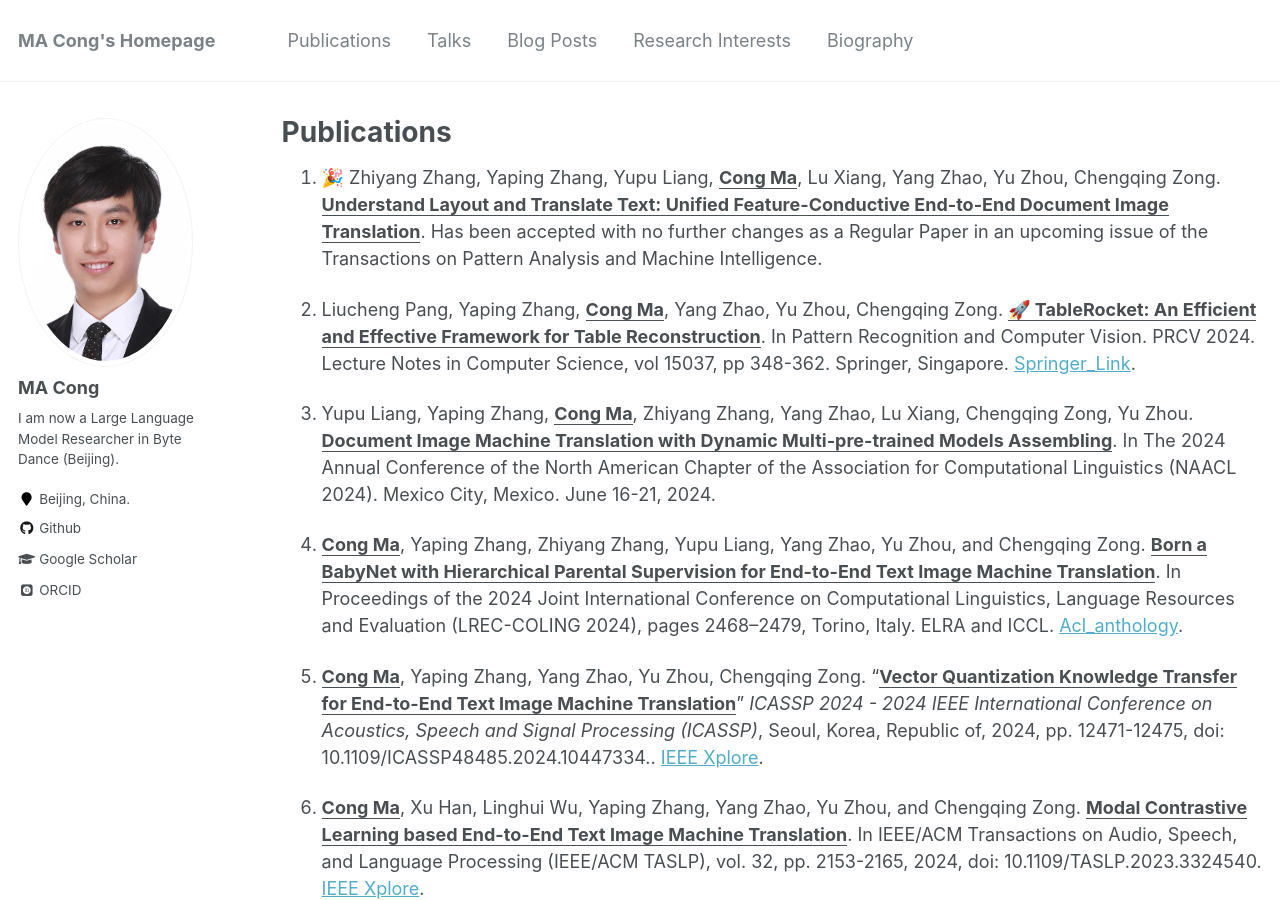
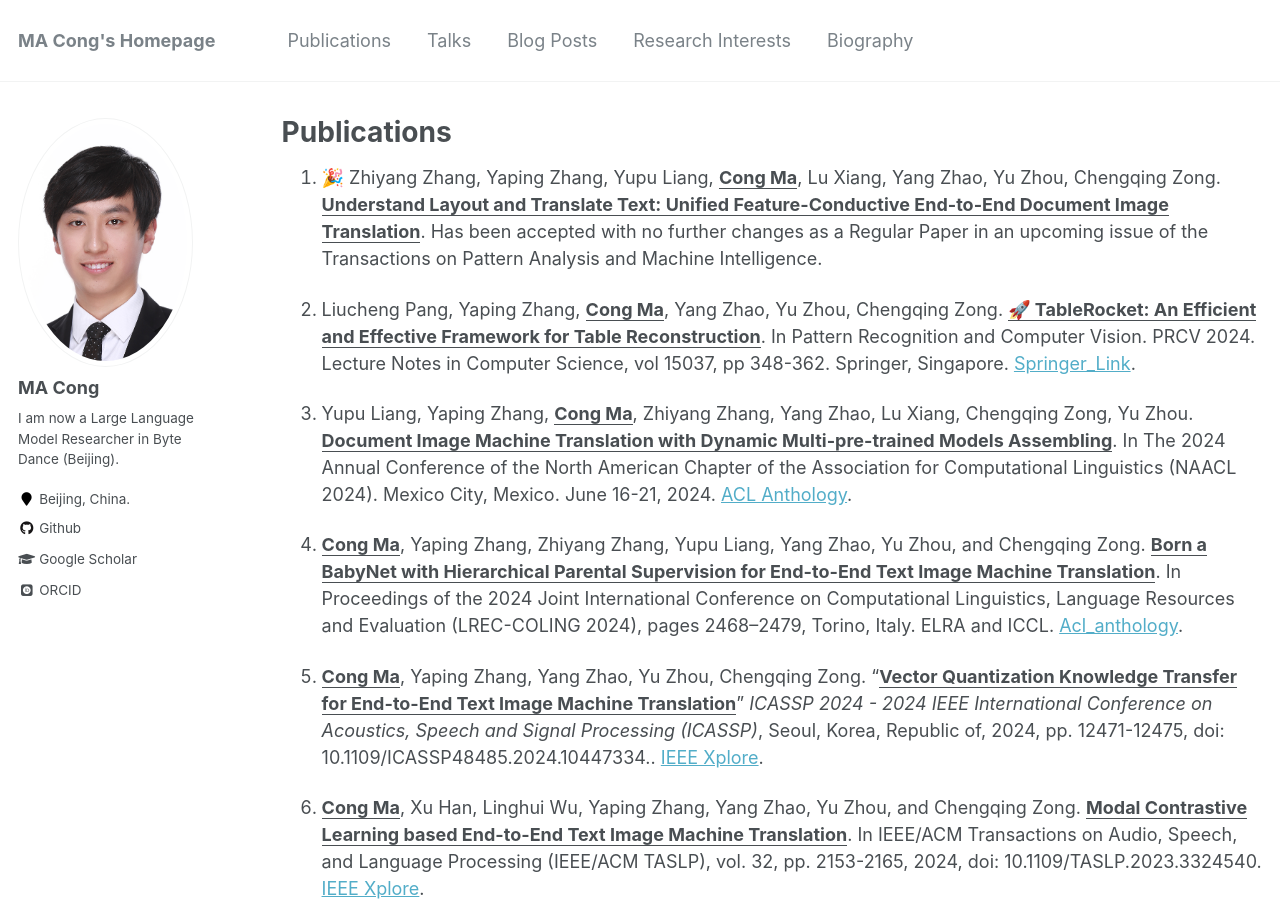
Before and after one commit to EriCongMa/ericongma.github.io, a Jekyll site: the page built from _pages/publications.md, in a window 1280 px wide and 900 px high. Built offline with Jekyll 4.4.1, drawn with Linux system fonts in a browser that asks for light colours; some web fonts are replaced.

Commit message:
macong:2025-01-12_17:02:47

```diff
--- a/_pages/publications.md
+++ b/_pages/publications.md
@@ -22,7 +22,7 @@ author_profile: true
 
 2. Liucheng Pang, Yaping Zhang, **<u>Cong Ma</u>**, Yang Zhao, Yu Zhou, Chengqing Zong. **<u>🚀 TableRocket: An Efficient and Effective Framework for Table Reconstruction</u>**.  In Pattern Recognition and Computer Vision. PRCV 2024. Lecture Notes in Computer Science, vol 15037, pp 348-362. Springer, Singapore. [Springer_Link](https://doi.org/10.1007/978-981-97-8511-7_25).
 
-3. Yupu Liang, Yaping Zhang, **<u>Cong Ma</u>**, Zhiyang Zhang, Yang Zhao, Lu Xiang, Chengqing Zong, Yu Zhou. **<u>Document Image Machine Translation with Dynamic Multi-pre-trained Models Assembling</u>**. In The 2024 Annual Conference of the North American Chapter of the Association for Computational Linguistics (NAACL 2024). Mexico City, Mexico. June 16-21, 2024.
+3. Yupu Liang, Yaping Zhang, **<u>Cong Ma</u>**, Zhiyang Zhang, Yang Zhao, Lu Xiang, Chengqing Zong, Yu Zhou. **<u>Document Image Machine Translation with Dynamic Multi-pre-trained Models Assembling</u>**. In The 2024 Annual Conference of the North American Chapter of the Association for Computational Linguistics (NAACL 2024). Mexico City, Mexico. June 16-21, 2024. [ACL Anthology](https://aclanthology.org/2024.naacl-long.392/).
 
 4. **<u>Cong Ma</u>**, Yaping Zhang, Zhiyang Zhang, Yupu Liang, Yang Zhao, Yu Zhou, and Chengqing Zong. **<u>Born a BabyNet with Hierarchical Parental Supervision for End-to-End Text Image Machine Translation</u>**. In Proceedings of the 2024 Joint International Conference on Computational Linguistics, Language Resources and Evaluation (LREC-COLING 2024), pages 2468–2479, Torino, Italy. ELRA and ICCL. [Acl_anthology](https://aclanthology.org/2024.lrec-main.222/).
 
```
Also changed, not shown: 1 other file.
